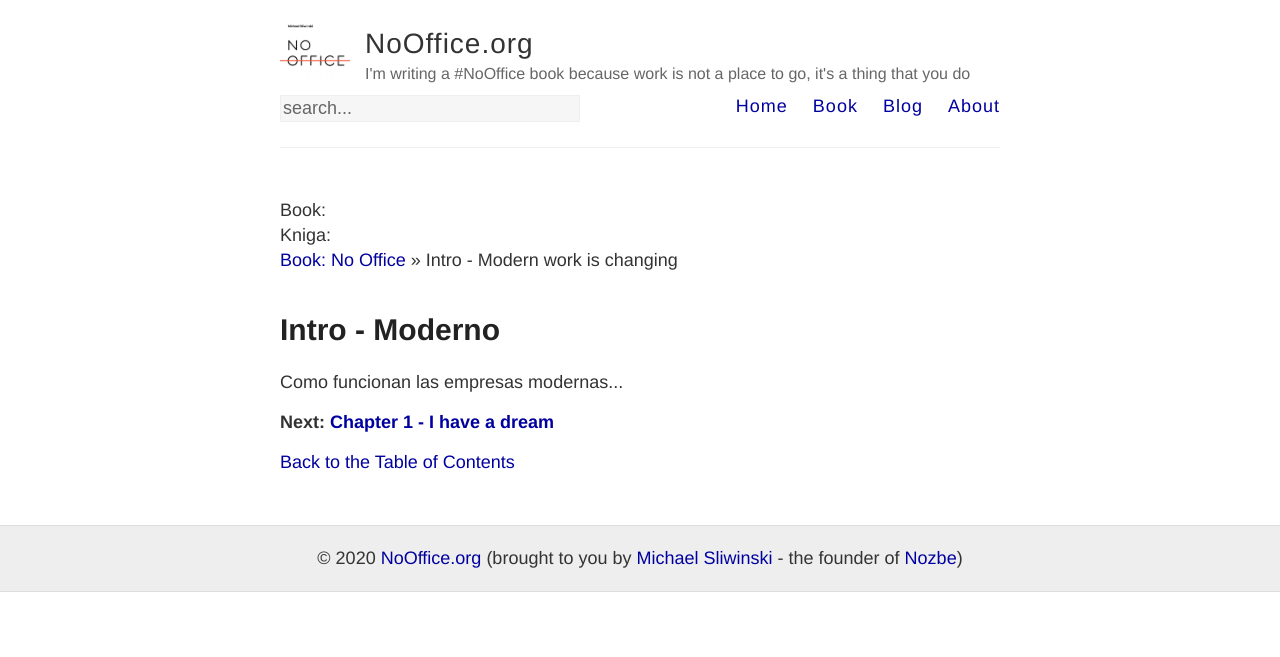
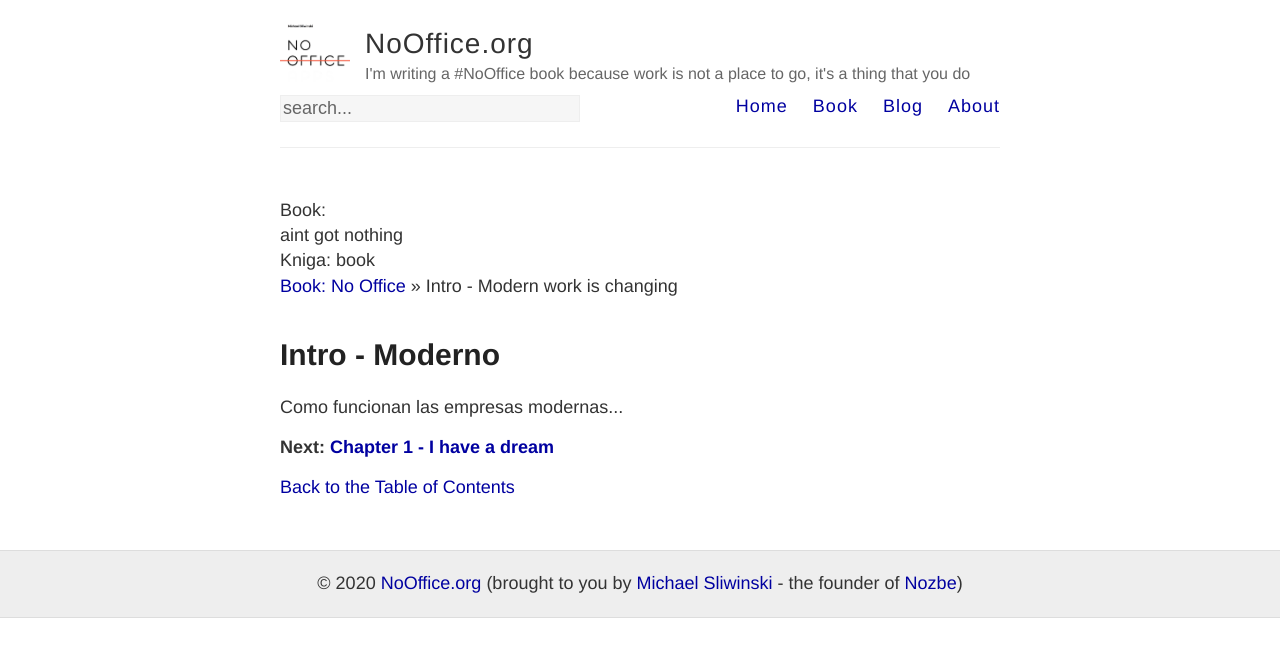
Before and after one commit to Nozbe/NoOffice.org, a Jekyll site: the page built from _es/intro.md, in a window 1280 px wide. Shown: the top 657 px of the page. Built offline with Jekyll 4.4.1, drawn with Linux system fonts in a browser that asks for light colours.

Commit message:
last kniga test

```diff
--- a/_includes/book.html
+++ b/_includes/book.html
@@ -7,8 +7,10 @@ We need to have "page.book" defined, right?
 
 {% if page.book %}
   {% assign kniga = page.book %}
+  we have it
 {% else %}
-  {% assign kinga = 'book' %}
+  {% assign kniga = 'book' %}
+  aint got nothing
 {% endif %}
 
 <pre>Kniga: {{ kniga }}</pre>
```
